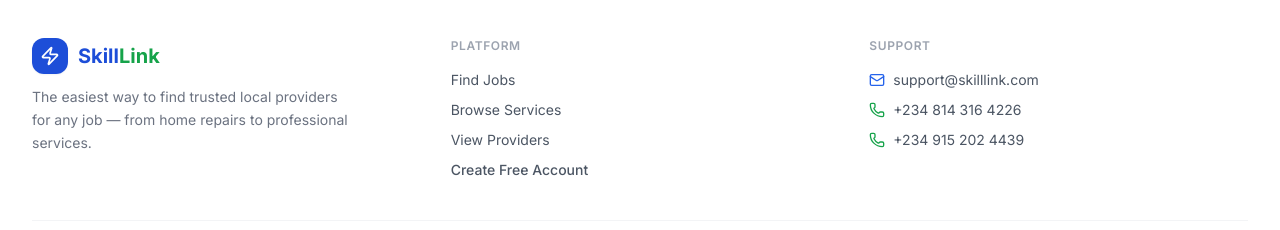
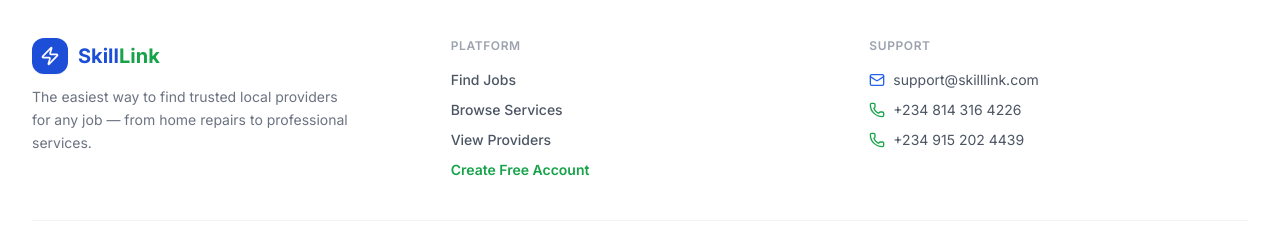
Before and after one commit to SelebSolomon/skill-connect-test-frontend, a React (Vite) app: page / in a window 1280 px wide. Shown: the part 2017-2247 px from the top of the page. Built offline with nearby package versions, Linux system fonts and the light colour scheme; no server answers.

Commit message:
fixing some errors

```diff
--- a/src/components/layout/Footer.tsx
+++ b/src/components/layout/Footer.tsx
@@ -1,7 +1,10 @@
 import { Link } from 'react-router-dom';
 import { Zap, Mail, Phone } from 'lucide-react';
+import { useAuthStore } from '../../store/auth.store';
 
 export function Footer() {
+  const { isAuthenticated } = useAuthStore();
+
   return (
     <footer className="border-t border-gray-200 bg-white mt-auto">
       <div className="mx-auto max-w-7xl px-4 sm:px-6 lg:px-8 py-12">
@@ -33,28 +36,30 @@ export function Footer() {
             <nav className="flex flex-col gap-2.5 text-sm text-gray-600">
               <Link
                 to="/jobs"
-                className="hover:text-blue-700 transition-colors"
+                className="font-medium hover:text-blue-700 transition-colors"
               >
                 Find Jobs
               </Link>
               <Link
                 to="/services"
-                className="hover:text-blue-700 transition-colors"
+                className="font-medium hover:text-blue-700 transition-colors"
               >
                 Browse Services
               </Link>
               <Link
                 to="/providers"
-                className="hover:text-blue-700 transition-colors"
+                className="font-medium hover:text-blue-700 transition-colors"
               >
                 View Providers
               </Link>
-              <Link
-                to="/register"
-                className="hover:text-green-600 transition-colors font-medium"
-              >
-                Create Free Account
-              </Link>
+              {!isAuthenticated && (
+                <Link
+                  to="/register"
+                  className="font-semibold text-green-600 hover:text-green-700 transition-colors"
+                >
+                  Create Free Account
+                </Link>
+              )}
             </nav>
           </div>
 
--- a/src/pages/Home.tsx
+++ b/src/pages/Home.tsx
@@ -11,8 +11,11 @@ import { Spinner } from '../components/ui/Spinner';
 import { jobsApi } from '../api/jobs.api';
 import { profileApi } from '../api/profile.api';
 import { servicesApi } from '../api/services.api';
+import { useAuthStore } from '../store/auth.store';
 
 export function HomePage() {
+  const { isAuthenticated, user } = useAuthStore();
+
   const { data: jobsData } = useQuery({
     queryKey: ['jobs', { limit: 6 }],
     queryFn: () => jobsApi.getJobs({ limit: 6 }),
@@ -80,12 +83,28 @@ export function HomePage() {
                 Browse Available Jobs
               </Button>
             </Link>
+            {!isAuthenticated ? (
               <Link to="/register">
                 <Button size="lg" className="bg-white/10 text-white hover:bg-white/20 border border-white/25 backdrop-blur-sm shadow-sm">
                   Create Free Account
                   <ArrowRight className="w-5 h-5" />
                 </Button>
               </Link>
+            ) : user?.role === 'client' ? (
+              <Link to="/jobs/create">
+                <Button size="lg" className="bg-white/10 text-white hover:bg-white/20 border border-white/25 backdrop-blur-sm shadow-sm">
+                  Post a Job
+                  <ArrowRight className="w-5 h-5" />
+                </Button>
+              </Link>
+            ) : (
+              <Link to="/jobs">
+                <Button size="lg" className="bg-white/10 text-white hover:bg-white/20 border border-white/25 backdrop-blur-sm shadow-sm">
+                  Find Work
+                  <ArrowRight className="w-5 h-5" />
+                </Button>
+              </Link>
+            )}
           </div>
 
           {/* Quick trust signals */}
--- a/src/pages/jobs/CreateJobPage.tsx
+++ b/src/pages/jobs/CreateJobPage.tsx
@@ -24,7 +24,7 @@ const schema = z.object({
 
 type FormData = z.infer<typeof schema>;
 
-interface Milestone { title: string; description: string }
+interface Milestone { title: string; description: string; amount: string }
 
 export function CreateJobPage() {
   const navigate = useNavigate();
@@ -57,7 +57,14 @@ export function CreateJobPage() {
       fd.append('jobLocation', formData.jobLocation);
       fd.append('serviceId', formData.serviceId);
       if (photo) fd.append('photo', photo);
-      if (milestones.length > 0) fd.append('milestones', JSON.stringify(milestones));
+      if (milestones.length > 0) {
+        const serialized = milestones.map((m) => ({
+          title: m.title,
+          description: m.description || undefined,
+          amount: m.amount ? Number(m.amount) : undefined,
+        }));
+        fd.append('milestones', JSON.stringify(serialized));
+      }
       return jobsApi.createJob(fd);
     },
     onSuccess: (job) => {
@@ -75,7 +82,7 @@ export function CreateJobPage() {
     }
   };
 
-  const addMilestone = () => setMilestones((m) => [...m, { title: '', description: '' }]);
+  const addMilestone = () => setMilestones((m) => [...m, { title: '', description: '', amount: '' }]);
   const removeMilestone = (i: number) => setMilestones((m) => m.filter((_, idx) => idx !== i));
   const updateMilestone = (i: number, field: keyof Milestone, value: string) =>
     setMilestones((m) => m.map((ms, idx) => idx === i ? { ...ms, [field]: value } : ms));
@@ -191,6 +198,12 @@ export function CreateJobPage() {
                   value={m.description}
                   onChange={(e) => updateMilestone(i, 'description', e.target.value)}
                 />
+                <Input
+                  placeholder="Payment amount ($)"
+                  type="number"
+                  value={m.amount}
+                  onChange={(e) => updateMilestone(i, 'amount', e.target.value)}
+                />
               </div>
             ))}
             {milestones.length === 0 && (
--- a/src/types/index.ts
+++ b/src/types/index.ts
@@ -77,10 +77,11 @@ export interface Job {
 }
 
 export interface Milestone {
+  _id?: string;
   title: string;
   description?: string;
-  status: 'pending' | 'in_progress' | 'completed';
-  dueDate?: string;
+  amount?: number;
+  status: 'pending' | 'completed' | 'paid';
 }
 
 export interface JobQueryParams {
```
Lines whose indentation alone changed are shown as unchanged.
